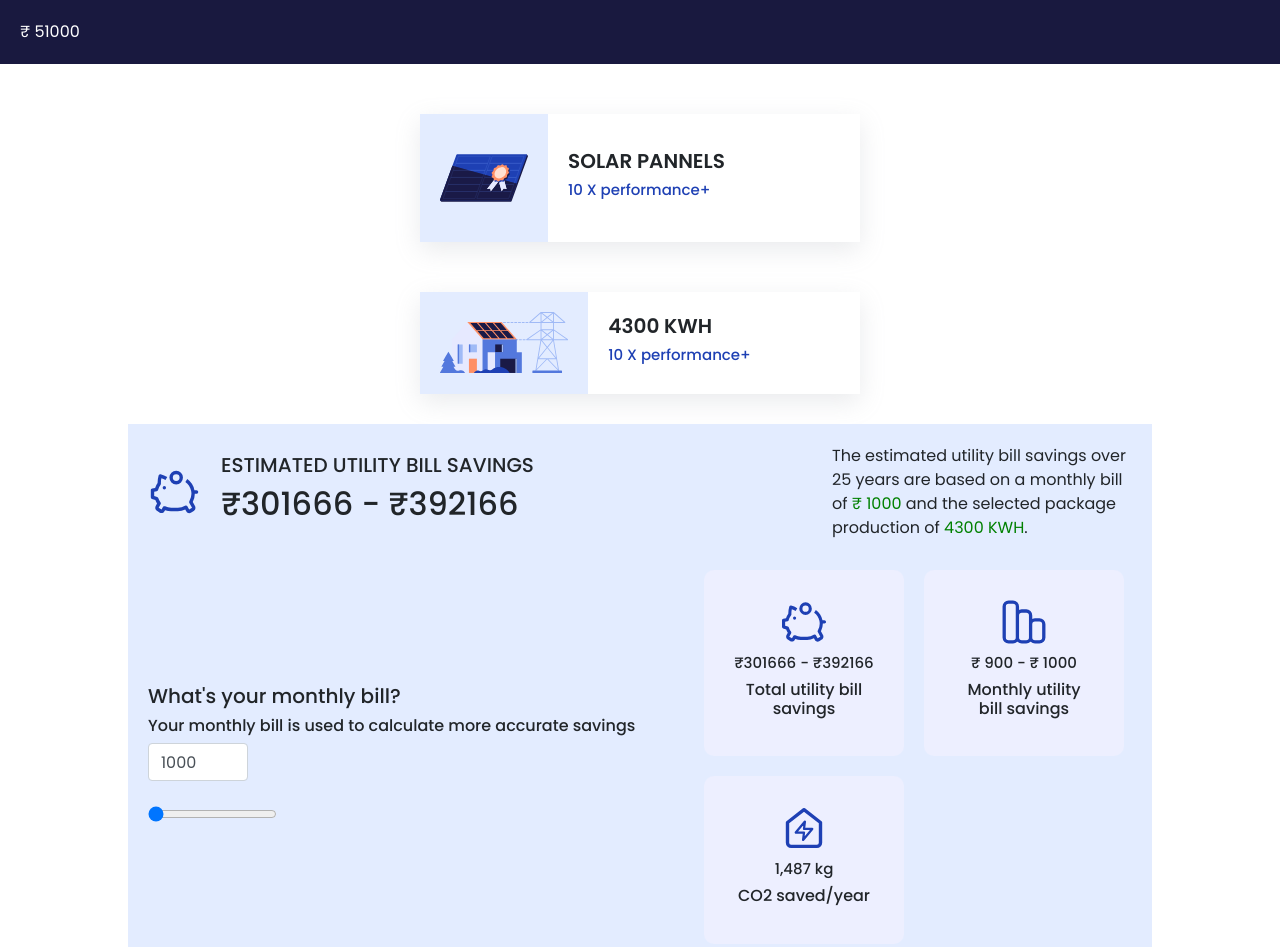
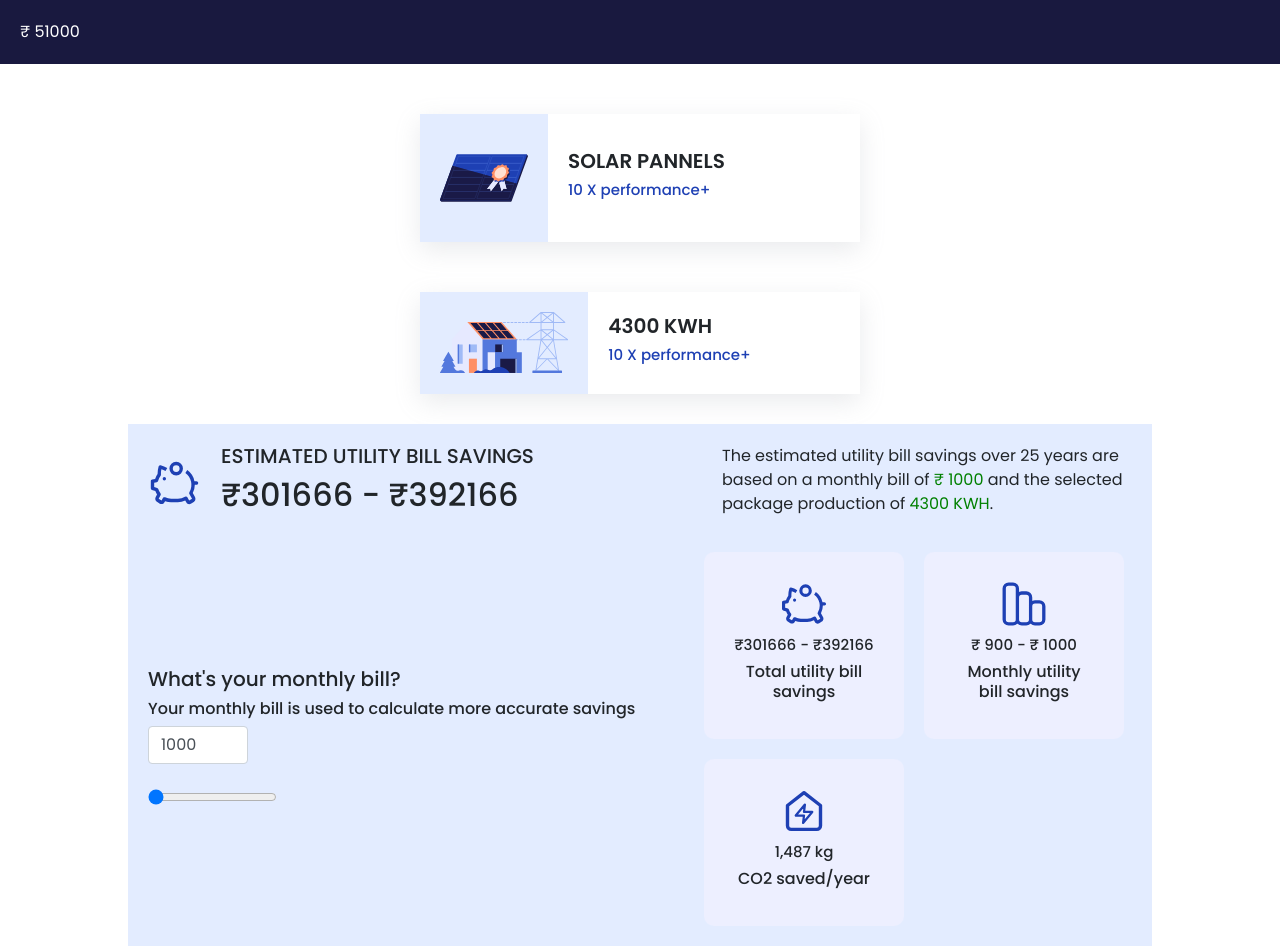
Before and after one commit to hemantjodhani/solar-project, a plain HTML site: page index.html in a window 1280 px wide. Shown: the top 947 px of the page. Drawn offline with nearby package versions, Linux system fonts and the light colour scheme.

Commit message:
Removed unwanted width

```diff
--- a/style.css
+++ b/style.css
@@ -61,7 +61,7 @@ nav {
 }
 
 .utility-txt p {
-  width: 300px;
+  width: 410px;
 }
 
 .estimated-price--utility-txt--wrap {
```
